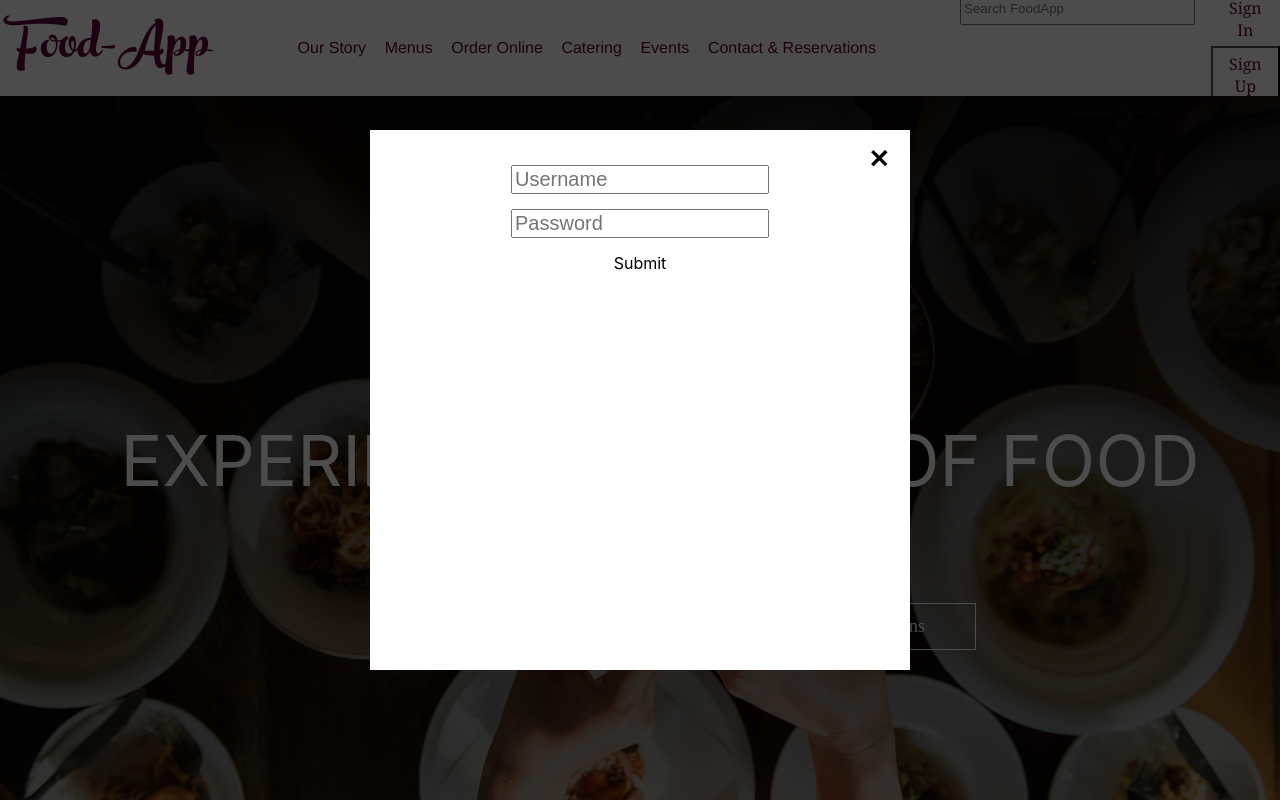
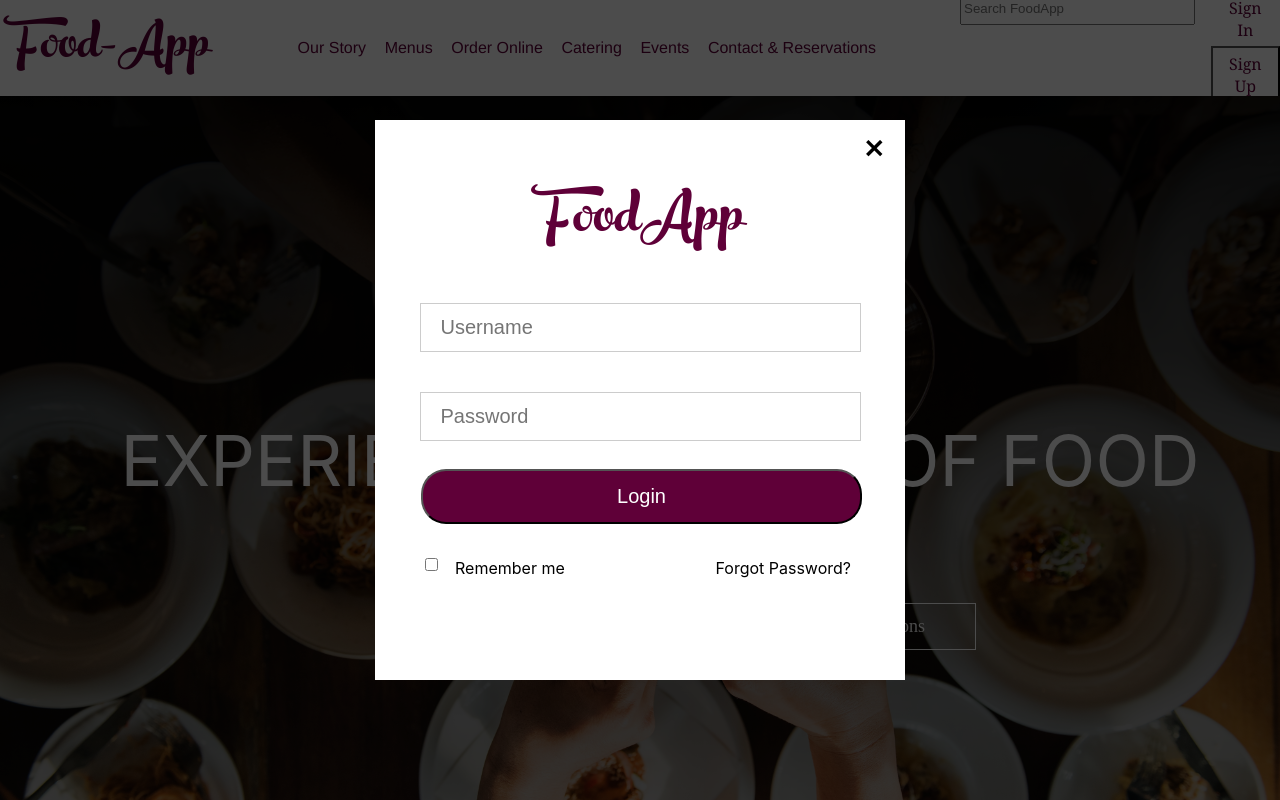
Before and after one commit to Nikhil713/Scrumpti, a React (Create React App) app: page / in a window 1280 px wide. Both pictures are taken after a click on the button "Sign In". Shown: the top 800 px of the page. Built offline with nearby package versions, Linux system fonts and the light colour scheme.

Commit message:
Add popup loginBox

```diff
--- a/src/App.css
+++ b/src/App.css
@@ -28,13 +28,14 @@ a {
   /* display: none; */
 }
 
-.modal-content{
-  width:500px;
+.modalContent{
+  width:490px;
   height:500px;
   background-color: white;
   text-align: center;
   position: relative;
   padding:20px;
+  padding-top:40px;
 }
 
 .close{
@@ -47,9 +48,65 @@ a {
   display: inline;
 }
 
-.modal-content > form > input{
-  width:50%;
-  display: block;
-  margin:15px auto;
+
+.modalContent > a{
+  font-family: Peaches And Cream;
+  font-size:90px;
+  height: 20%;
+  padding:0px;
+  color: #5F0038;
+  /* border:black 1px solid; */
+}
+
+
+.modalContent >form > input{
+  width:90%;
+  display: inline-block;
+  border:1px solid #ccc;
+  box-sizing: border-box;
+  margin:20px auto;
   font-size:20px;
+  padding: 12px 20px;
+  position: relative;
 }
+
+.loginButton{
+  background-color: #5F0038;;
+  color: white;
+  padding: 14px 20px;
+  margin:8px 26px;
+  /* border:solid 1px black; */
+  font-size:20px;
+  width: 90%;
+  cursor: pointer;
+  border-radius: 25px;
+}
+
+button:hover{
+  opacity: 0.8;
+}
+
+.check{
+  position: absolute;
+  left:20px;
+  margin: 26px 30px;
+}
+
+.rem{
+  position: absolute;
+  left:50px;
+  margin: 26px 30px;
+}
+
+.forgot{
+  text-decoration: none;
+  float: right;
+  /* font-size:2px; */
+  color: black;
+  margin-right:34px;
+  margin-top:26px;
+}
+
+.forgot:hover {
+  text-decoration: underline;
+}
--- a/src/App.js
+++ b/src/App.js
@@ -28,15 +28,20 @@ class App extends Component {
         <Navbar display={this.showModal.bind(this)}/>
         <Body />
         <Footer />
-         {/* MODAL SECTION */}
+
+        {/* MODAL SECTION */}
         <div className = "bg-modal" style = {{display:this.state.display}}>
-                <div className = "modal-content">
+                <div className = "modalContent">
                   <div className = "close" onClick = {this.handleClick}>+</div>
+                  <a>FoodApp</a>
                     <form>
                       <input type = "text" placeholder = "Username"></input>
                       <input type = "text" placeholder = "Password"></input>
-                      <a href = "">Submit</a>
+                      <button href = "" className ="loginButton">Login</button>
                     </form>
+                    <input type = "checkbox" className = "check"></input>
+                    <div className = "rem">Remember me</div>
+                    <div><a href = "#" className = "forgot">Forgot Password?</a></div>
                 </div>
 
           </div>
```
